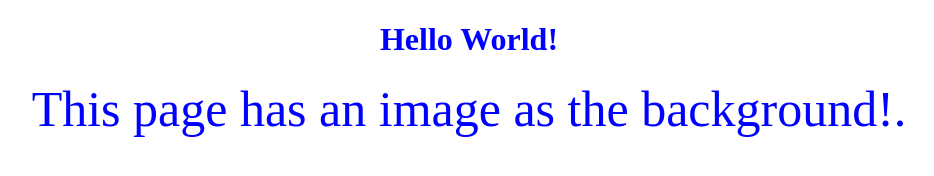
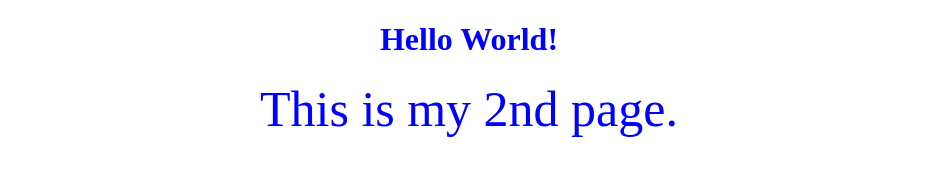
Before and after one commit to mmentors/mmentors.github.io, a plain HTML site: page test.html in a window 1280 px wide. Shown: the whole page, without its empty margins (171-1105 px from the left). Drawn offline with Linux system fonts and the light colour scheme.

Commit message:
Update test.html

```diff
--- a/test.html
+++ b/test.html
@@ -29,7 +29,7 @@ body {
 <h1>Hello World!</h1>
 
 <div class="a">
-This page has an image as the background!.</div>
+This is my 2nd page.</div>
 
 </body>
 </html>
```
